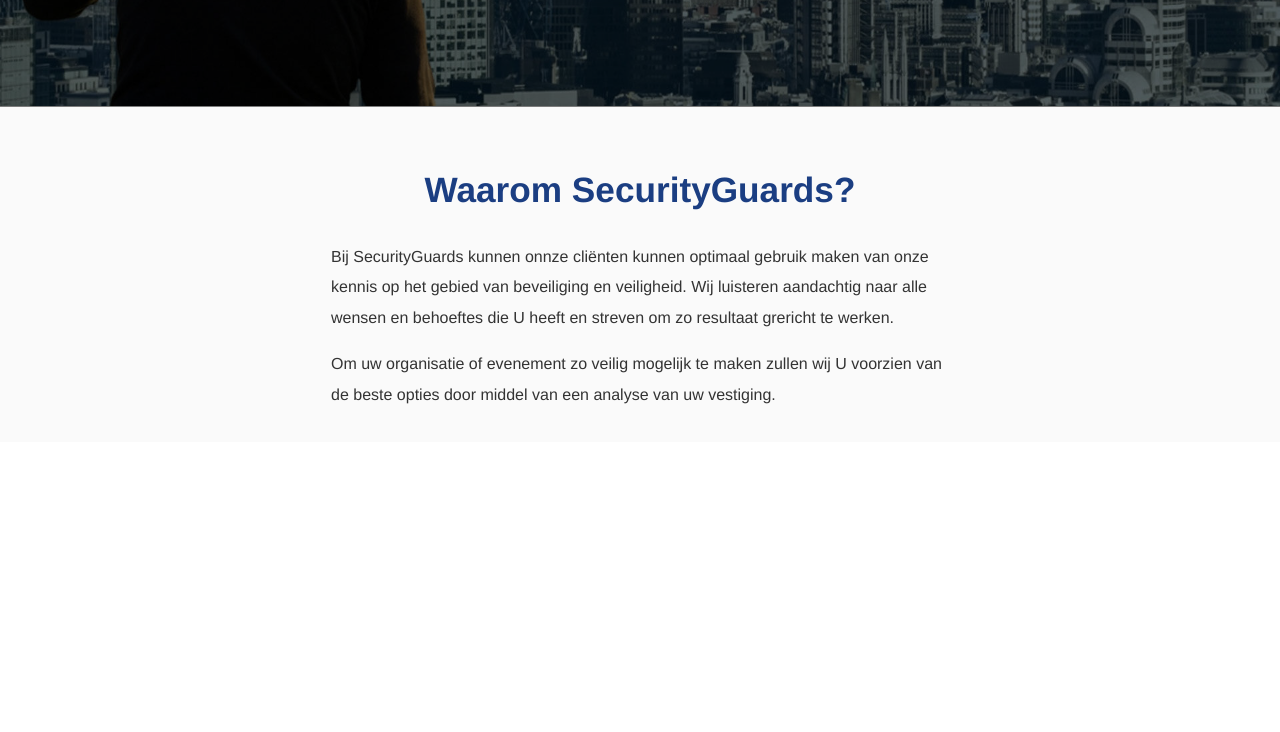
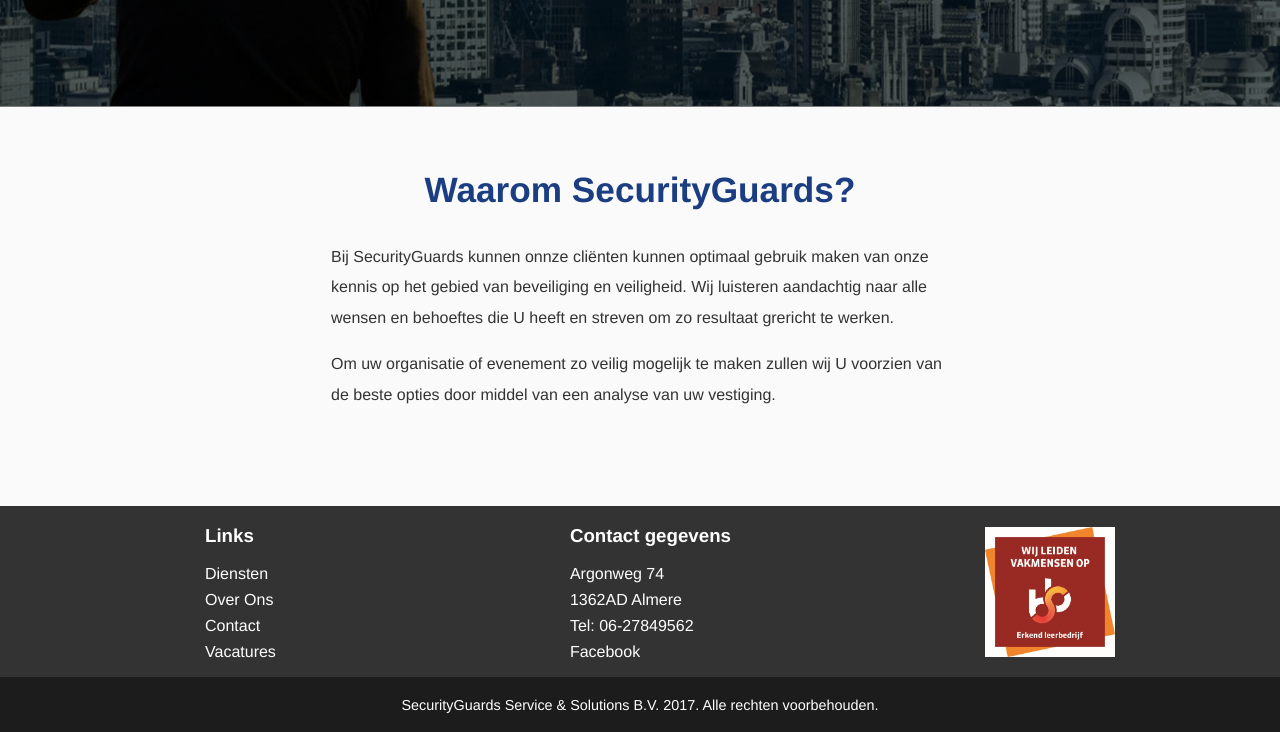
Before and after one commit to VinceRell/sg-redesign, a website built with webpack: page app/index.html in a window 1280 px wide. Shown: the part 442-1174 px from the top of the page. Before the commit the page ends 884 px from the top, so only its background shows below. Built offline with nearby package versions, Linux system fonts and the light colour scheme.

Commit message:
added footer and stylng to page

```diff
--- a/app/assets/scripts/main.js
+++ b/app/assets/scripts/main.js
@@ -6,6 +6,4 @@
 import "../images/hero--small.jpg";
 import "../images/hero--medium.jpg";
 import "../images/hero--large.jpg";
-import "../images/001-shield.png";
-import "../images/002-idea.png";
-import "../images/003-agreement.png";
+import "../images/erkend.jpg";
--- a/app/assets/styles/main.scss
+++ b/app/assets/styles/main.scss
@@ -4,3 +4,4 @@
 @import "./modules/main-nav";
 @import "./modules/hero";
 @import "./modules/features";
+@import "./modules/footer";
--- a/app/assets/styles/modules/_features.scss
+++ b/app/assets/styles/modules/_features.scss
@@ -1,6 +1,6 @@
 .features {
     background: #fafafa;
-    padding-top: 4rem;
+    padding: 4rem 0;
 
     &__title {
         color: $secondary-color;
--- /dev/null
+++ b/app/assets/styles/modules/_footer.scss
@@ -0,0 +1,46 @@
+.main-footer {
+    display: flex;
+    flex-direction: column;
+    align-items: center;
+    justify-content: center;
+    background: #333;
+
+    &__top {
+        color: #fff;
+        width: 950px;
+        display: flex;
+        flex-direction: row;
+        align-items: center;
+        justify-content: space-between;
+    }
+
+    &__link-items,
+    &__contact-items {
+        margin: 1rem 0;
+    }
+
+    &__link-item,
+    &__contact-item {
+        list-style: none;
+        margin: 0.5rem 0;
+    }
+    &__link-item a,
+    &__contact-item a {
+        text-decoration: none;
+        color: #fff;
+    }
+
+    &__logo {
+        width: 130px;
+        height: auto;
+    }
+
+    &__bottom {
+        background: #1c1c1c;
+        color: #fff;
+        padding: 5px;
+        text-align: center;
+        width: 100%;
+        font-size: 0.9rem;
+    }
+}
--- a/app/index.html
+++ b/app/index.html
@@ -56,6 +56,35 @@
         </section>
     </main>
 
+    <footer class="main-footer">
+           <div class="main-footer__top">
+                <nav>
+                    <ul class="main-footer__link-items">
+                        <li class="main-footer__link-item"><h3>Links</h3></li>
+                        <li class="main-footer__link-item"><a href="#">Diensten</a></li>
+                        <li class="main-footer__link-item"><a href="#">Over Ons</a></li>
+                        <li class="main-footer__link-item"><a href="#">Contact</a></li>
+                        <li class="main-footer__link-item"><a href="#">Vacatures</a></li>
+                    </ul>
+                </nav>
 
+                <div>
+                    <ul class="main-footer__contact-items">
+                        <li class="main-footer__contact-item"><h3>Contact gegevens</h3></li>
+                        <li class="main-footer__contact-item">Argonweg 74</li>
+                        <li class="main-footer__contact-item">1362AD Almere</li>
+                        <li class="main-footer__contact-item">Tel: 06-27849562</li>
+                        <li class="main-footer__contact-item"><a href="#">Facebook</a></li>
+                    </ul>
+                </div>
+
+                <div>
+                    <img src="./assets/images/erkend.jpg" alt="erkend leerbedrijf" class="main-footer__logo">
+                </div>
+           </div>
+           <div class="main-footer__bottom">
+                <p>SecurityGuards Service & Solutions B.V. 2017. Alle rechten voorbehouden.</p>
+           </div>
+    </footer>
 </body>
 </html>
```
Also changed, not shown: app/assets/images/erkend.jpg (added), dist/images/0a3ffc226127387c7a781b5265e39ec2.jpg (added), dist/index.html, dist/main.css, dist/main.js.
